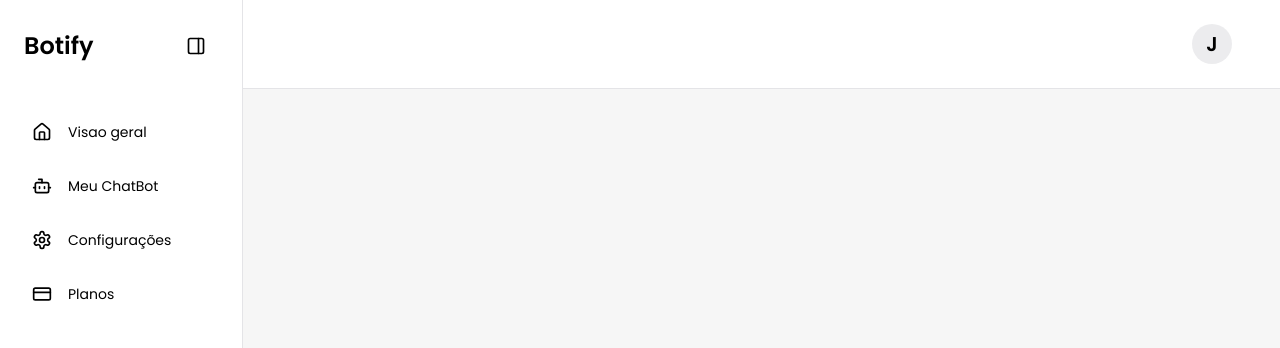
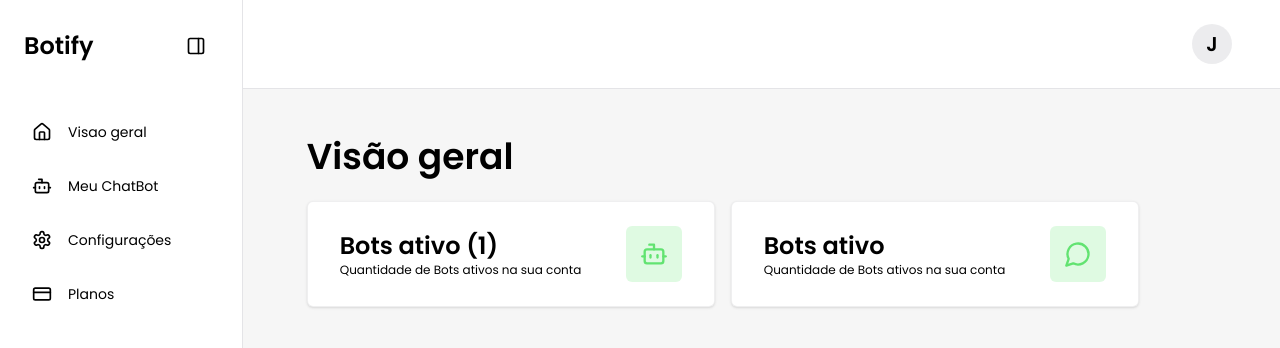
Before and after one commit to devmarquess00/botify-front, a Next.js app: page /dashboard in a window 1280 px wide. Shown: the top 348 px of the page. Built offline with nearby package versions, Linux system fonts and the light colour scheme; a web font is replaced by a local one.

Commit message:
feat: começando a criação do card do dashboard

```diff
--- a/src/app/(private)/dashboard/page.tsx
+++ b/src/app/(private)/dashboard/page.tsx
@@ -1,3 +1,5 @@
+import { TemplateDashboardHome } from "@/core/components/(private)/templates/dashboard";
+
 export default function Dashboard() {
-  return <main>{/* <h1>teste</h1> */}</main>;
+  return <TemplateDashboardHome />;
 }
--- /dev/null
+++ b/src/core/components/(private)/atoms/cardDashboard/index.tsx
@@ -0,0 +1,27 @@
+import { IconType } from "react-icons";
+import { Title } from "@/core/components/(private)/atoms/title";
+import { Subtitle } from "@/core/components/(private)/atoms/subtitle";
+
+type Props = {
+  title?: string;
+  icon?: IconType;
+  subtitle?: string;
+};
+
+const CardDashboard = ({ title, icon: Icon, subtitle }: Props) => {
+  return (
+    <div className="bg-white border border-zinc-200/60 w-102 shadow-sm py-6 px-8 rounded-md">
+      <section className="flex items-center justify-between">
+        <div>
+            <Title title={title as string} variantTitle="title-medium" />
+            <Subtitle subtitle={subtitle as string} variantSubtitle="subtitle-small" />
+        </div>
+        <div className="flex items-center justify-center bg-green-primary/20 p-2 w-14 h-14 rounded-md">
+          {Icon && <Icon size={28} className="text-green-primary" />}
+        </div>
+      </section>
+    </div>
+  );
+};
+
+export { CardDashboard };
--- /dev/null
+++ b/src/core/components/(private)/organisms/homeDashboard/index.tsx
@@ -0,0 +1,13 @@
+import { LuBot, LuMessageCircle } from 'react-icons/lu'
+import { CardDashboard } from "@/core/components/(private)/atoms/cardDashboard";
+
+const HomeDashboard = () => {
+  return (
+    <main className="mt-6 flex items-center space-x-4">
+      <CardDashboard icon={LuBot} title='Bots ativo (1)' subtitle='Quantidade de Bots ativos na sua conta' />
+      <CardDashboard icon={LuMessageCircle} title='Bots ativo' subtitle='Quantidade de Bots ativos na sua conta' />
+    </main>
+  );
+};
+
+export { HomeDashboard };
--- /dev/null
+++ b/src/core/components/(private)/templates/dashboard/index.tsx
@@ -0,0 +1,13 @@
+import { Title } from "@/core/components/(private)/atoms/title";
+import { HomeDashboard } from "@/core/components/(private)/organisms/homeDashboard";
+
+const TemplateDashboardHome = () => {
+  return (
+    <main className="py-12 px-16">
+      <Title title="Visão geral" variantTitle="title-big" />
+      <HomeDashboard />
+    </main>
+  );
+};
+
+export { TemplateDashboardHome };
```
